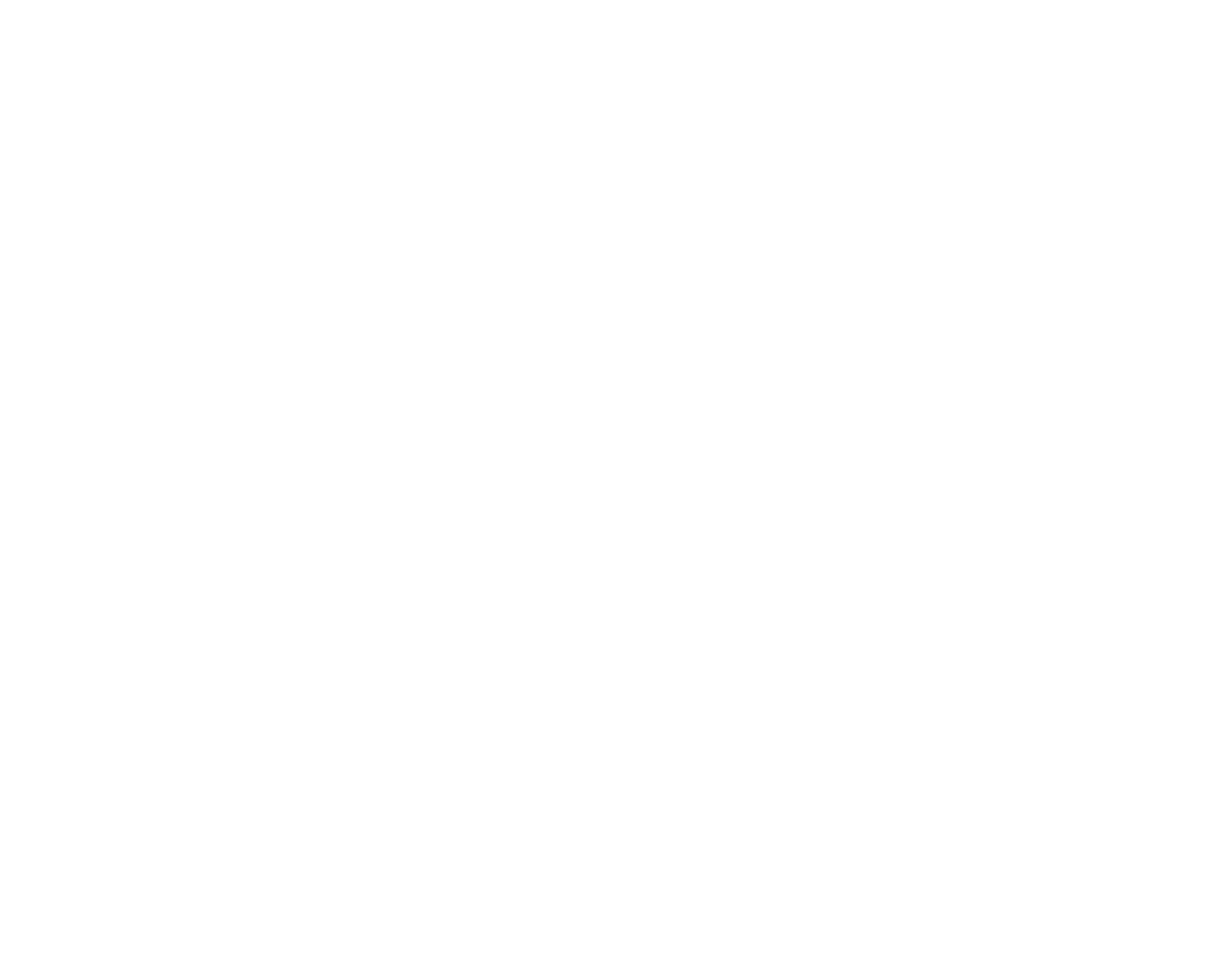
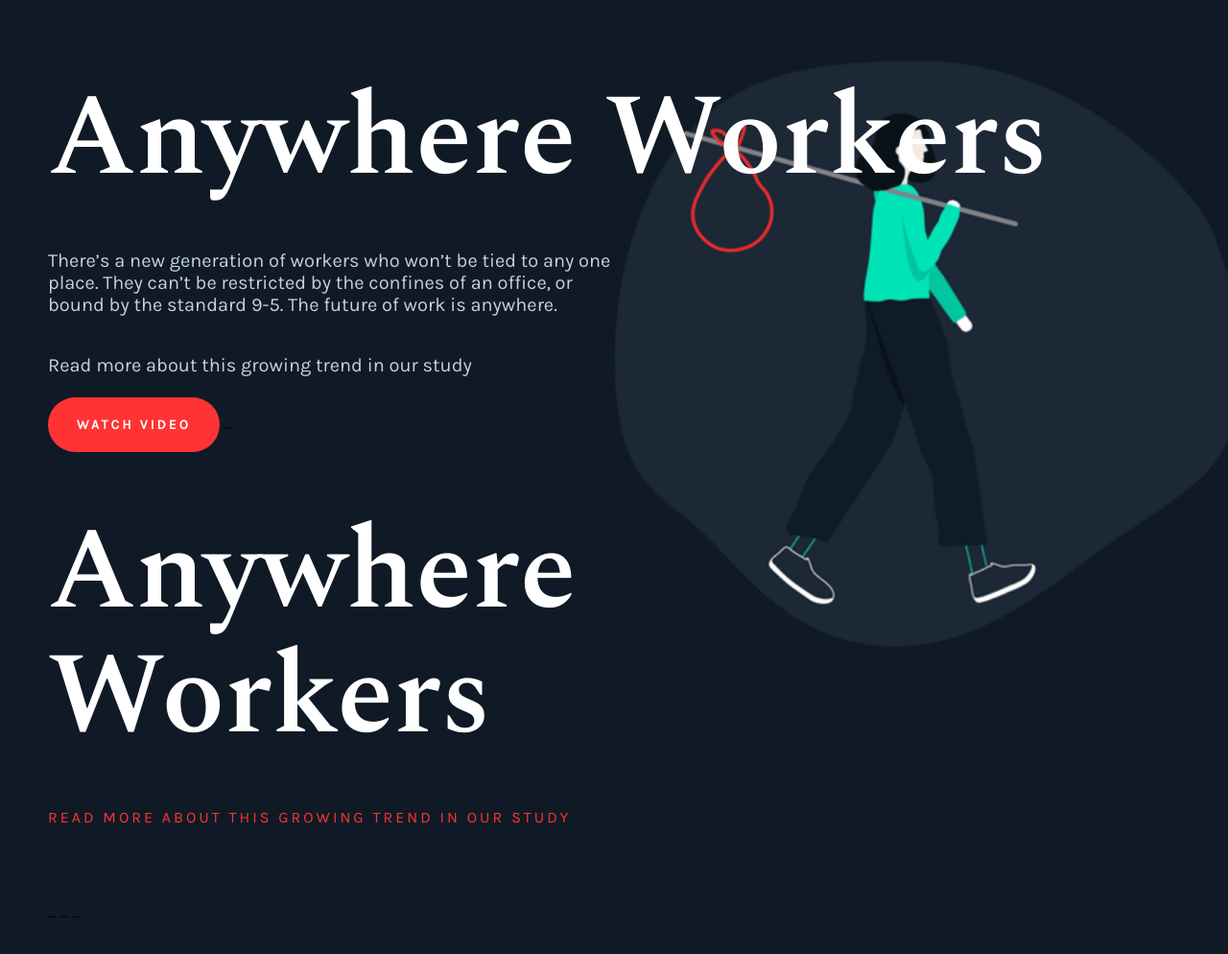
Before and after one commit to EHB-MCT/web1-exercise-04-VannerumCedric, a plain HTML site: page index.html in a window 1280 px wide. Shown: the whole page at 96% size. Before the commit the page ends 800 px from the top, so only its background shows below. Drawn offline with nearby package versions, Linux system fonts and the light colour scheme.

Commit message:
Anywhere-Workers

```diff
--- a/index.html
+++ b/index.html
@@ -5,12 +5,30 @@
     <meta charset="UTF-8">
     <meta http-equiv="X-UA-Compatible" content="IE=edge">
     <meta name="viewport" content="width=device-width, initial-scale=1.0">
-    <title>Google Fonts</title>
+    <title>Anywhere Workers</title>
     <link rel="stylesheet" href="style.css">
+    <style>
+        @import url('https://fonts.googleapis.com/css2?family=Karla&display=swap');
+        @import url('https://fonts.googleapis.com/css2?family=Karla&family=Spectral:wght@600&display=swap');
+        </style>
 </head>
 
 <body>
+    <h1>Anywhere Workers</h1>
+    <p>There’s a new generation of workers who won’t be tied to any one place. They can’t be restricted by the confines
+        of an office, or bound by the standard 9-5. The future of work is anywhere.</p>
+    <p>Read more about this growing trend in our study</p>
+    <a href="#">Watch Video</a>
 
+    ...
+    <h1>Anywhere<br>Workers</h1>
+    <p class="read-more">Read more about this growing trend in our study</p>
+    ...
 </body>
+<head>
+    ...
+    <link rel="stylesheet" href="style.css">
+    ...
+</head>
 
 </html>
--- a/style.css
+++ b/style.css
@@ -1 +1,43 @@
-/* nothing here */
+@import url('https://fonts.googleapis.com/css2?family=Karla&family=Spectral:wght@600&display=swap');
+body {
+    background-image: url(images/anywhere-workers.gif);
+    background-repeat: no-repeat;
+    background-position: right top;
+    background-size: 700px;
+
+    font-family: 'Karla', sans-serif;
+    background-color: #0f1a26;
+    margin: 50px;
+}
+h1 {
+    font-family: 'Spectral', serif;
+    font-size: 120px;
+    color: #FFF;
+    line-height: 130px;
+    margin-bottom: 50px;
+}
+
+p {
+    font-size: 20px;
+    color: #c3d0df;
+    width: 50%;
+    margin-bottom: 40px;
+}
+.read-more {
+    color: #f33;
+    margin-bottom: 80px;
+    text-transform: uppercase;
+    font-size: 16px;
+    letter-spacing: 3px;
+}
+a {
+    background-color: #f33;
+    padding: 20px 30px;
+    border-radius: 30px;
+    color: #FFF;
+    text-transform: uppercase;
+    text-decoration: none;
+    font-size: 14px;
+    font-weight: bold;
+    letter-spacing: 3px;
+}
```
